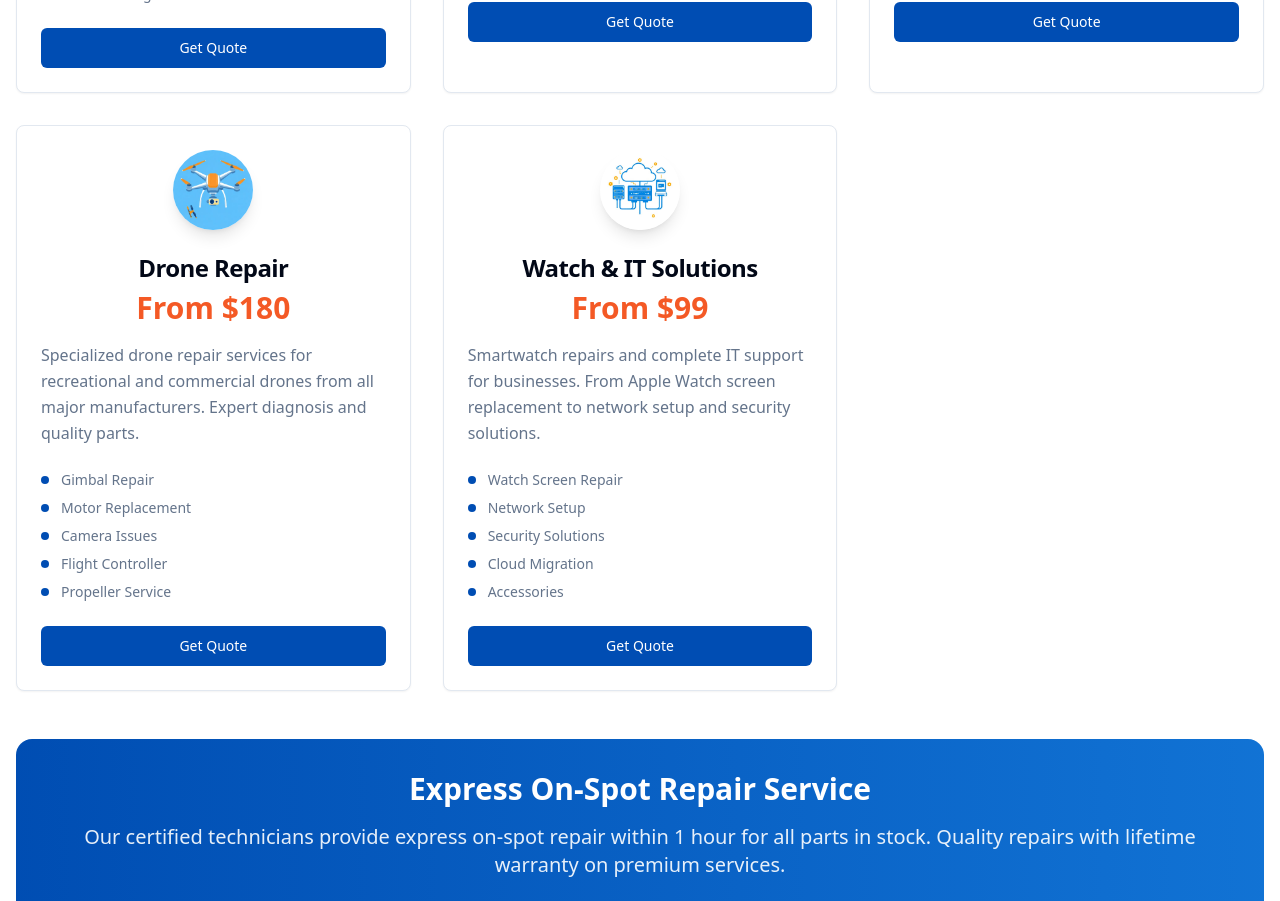
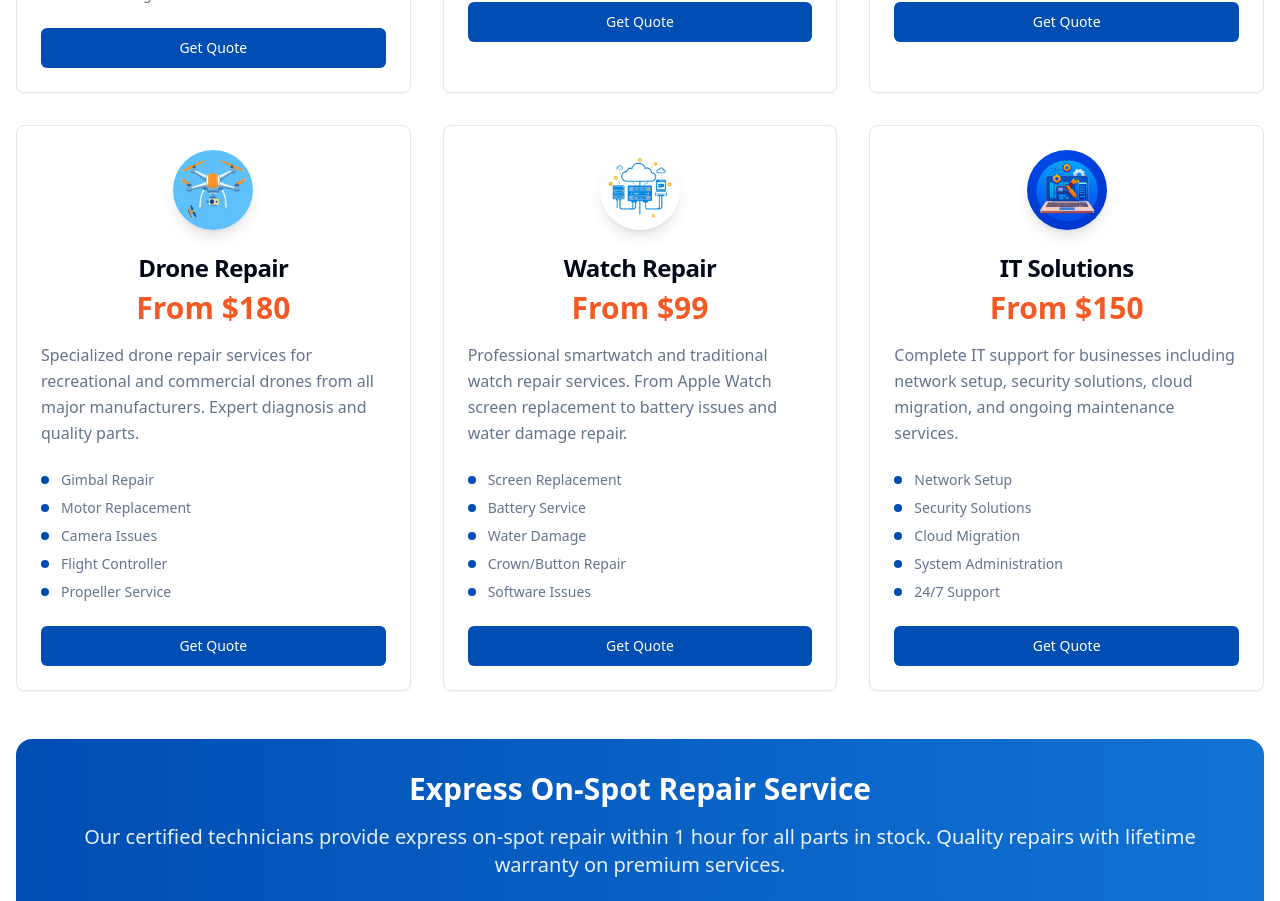
Before and after one commit to ljunwoo0105-a11y/coolcase-repair-qld, a React (Vite) app: page / in a window 1280 px wide. Shown: the part 1720-2621 px from the top of the page. Built offline with nearby package versions, Linux system fonts and the light colour scheme; the HTML template or start-up script is replaced by a standard one.

Commit message:
Refactor Services Section

```diff
--- a/src/components/ServicesSection.tsx
+++ b/src/components/ServicesSection.tsx
@@ -37,11 +37,18 @@ const ServicesSection = () => {
       fromPrice: "$180"
     },
     {
-      title: "Watch & IT Solutions",
+      title: "Watch Repair",
       icon: itIcon,
-      description: "Smartwatch repairs and complete IT support for businesses. From Apple Watch screen replacement to network setup and security solutions.",
-      features: ["Watch Screen Repair", "Network Setup", "Security Solutions", "Cloud Migration", "Accessories"],
+      description: "Professional smartwatch and traditional watch repair services. From Apple Watch screen replacement to battery issues and water damage repair.",
+      features: ["Screen Replacement", "Battery Service", "Water Damage", "Crown/Button Repair", "Software Issues"],
       fromPrice: "$99"
+    },
+    {
+      title: "IT Solutions",
+      icon: computerIcon,
+      description: "Complete IT support for businesses including network setup, security solutions, cloud migration, and ongoing maintenance services.",
+      features: ["Network Setup", "Security Solutions", "Cloud Migration", "System Administration", "24/7 Support"],
+      fromPrice: "$150"
     }
   ];
 
```
